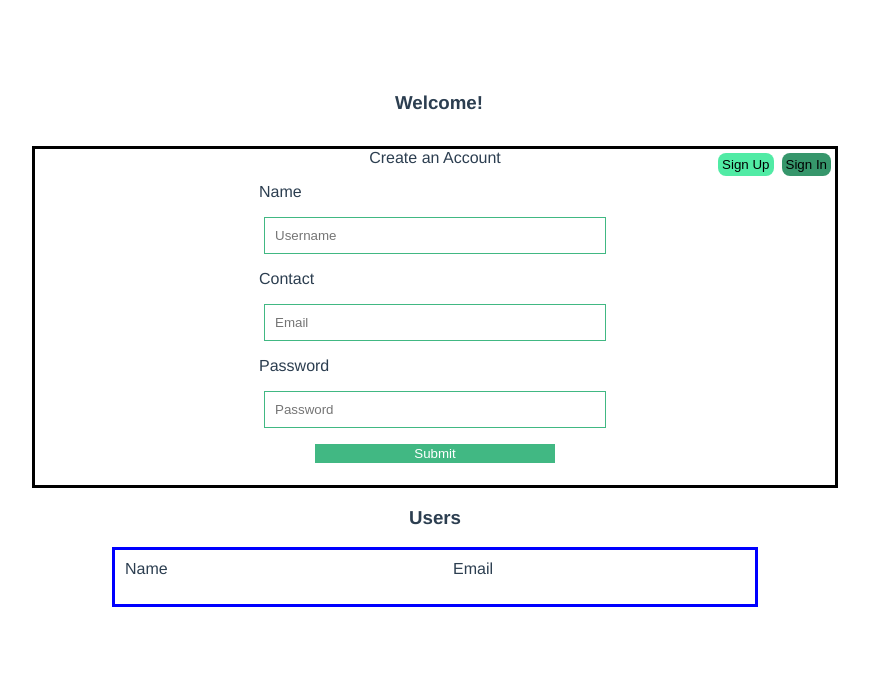
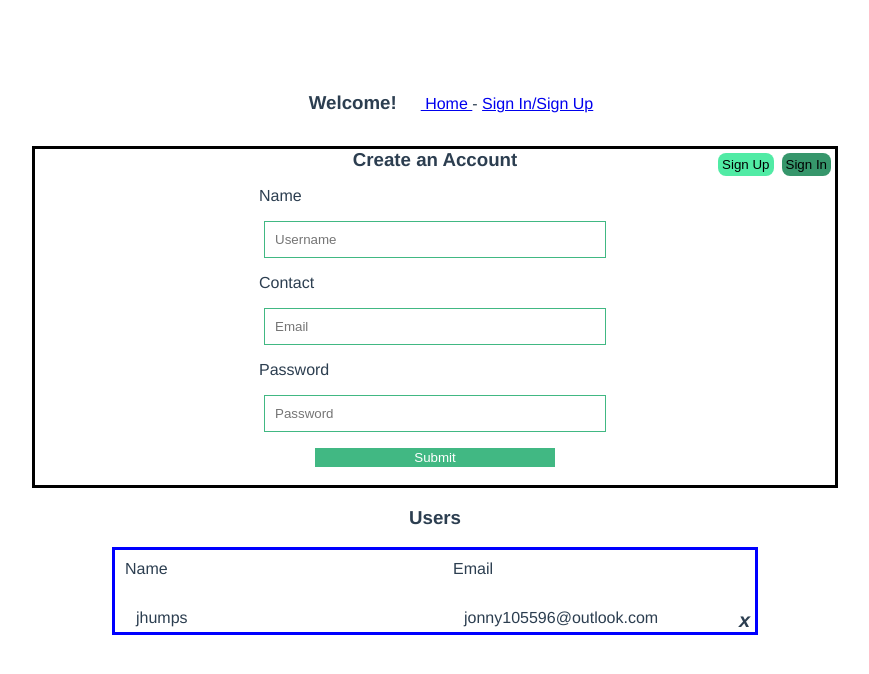
Before and after one commit to JonathanHumphrey/user-creation, a Vue app: page /register in a window 1280 px wide. Shown: the top 674 px of the page, without its empty margins (205-1074 px from the left). Built offline with nearby package versions, Linux system fonts and the light colour scheme; data requests are answered from the project's data file.

Commit message:
Added router

```diff
--- a/db.json
+++ b/db.json
@@ -1,5 +1,12 @@
 {
-  "users": [],
+  "users": [
+    {
+      "id": 107,
+      "name": "jhumps",
+      "email": "jonny105596@outlook.com",
+      "pass": "Dookie"
+    }
+  ],
   "posts": [
     {
       "id": 1,
--- a/package.json
+++ b/package.json
@@ -6,14 +6,16 @@
     "serve": "vue-cli-service serve",
     "build": "vue-cli-service build",
     "lint": "vue-cli-service lint",
-    "backend" : "json-server --watch db.json --port 5000"
+    "backend": "json-server --watch db.json --port 5000"
   },
   "dependencies": {
     "axios": "^0.24.0",
     "core-js": "^3.6.5",
     "json-db": "0.0.2",
     "vue": "^3.0.0",
-    "vuex": "^4.0.2"
+    "vue-router": "^4.0.12",
+    "vuex": "^4.0.2",
+    "vuex-persistedstate": "^4.1.0"
   },
   "devDependencies": {
     "@vue/cli-plugin-babel": "~4.5.0",
--- a/src/App.vue
+++ b/src/App.vue
@@ -1,8 +1,12 @@
 <template>
   <div class="container">
     <Header />
-    <FormContainer />
+    <!-- Router links for A Home component and form rendering -->
+    <router-link to="/"> Home </router-link>
+    -
+    <router-link to="register">Sign In/Sign Up</router-link>
 
+    <router-view></router-view>
     <AllUsers />
   </div>
 </template>
@@ -10,22 +14,19 @@
 <script>
 // Vuex plugins
 
-
 // Component Imports
-import Header from './components/Header.vue'
-import FormContainer from './components/FormContainer.vue'
-import AllUsers from './components/AllUsers.vue'
+import Header from "./components/Header.vue";
+//import FormContainer from "./components/FormContainer.vue";
+import AllUsers from "./components/AllUsers.vue";
 
 export default {
-  name: 'App',
+  name: "App",
   // Components imports
   components: {
     Header,
     AllUsers,
-    FormContainer
   },
-
-}
+};
 </script>
 
 <style>
@@ -37,7 +38,7 @@ export default {
   color: #2c3e50;
   margin-top: 60px;
 }
-.container{
+.container {
   max-width: 1100px;
   margin: auto;
   padding: 0 2rem;
--- a/src/components/FormContainer.vue
+++ b/src/components/FormContainer.vue
@@ -3,7 +3,7 @@
     <!-- Sign in form -->
     <form @submit="onSubmit" id="0">
       <div class="sign-in-form" v-show="hasAccount">
-        Sign In
+        <h3>Sign In</h3>
         <div v-for="item in signInForm" v-bind:key="item.id" class="form">
           <p class="section-name">{{ item.sectionName }}</p>
           <div v-for="field in item.fields" v-bind:key="field.id">
@@ -24,7 +24,7 @@
     <!-- Sign in form -->
     <form @submit="onSubmit" id="1">
       <div class="sign-up-form" v-show="!hasAccount">
-        Create an Account
+        <h3>Create an Account</h3>
         <div v-for="item in signUpForm" v-bind:key="item.id" class="form">
           <p class="section-name">{{ item.sectionName }}</p>
           <div v-for="field in item.fields" v-bind:key="field.id">
@@ -116,6 +116,15 @@ export default {
         console.log(newUser);
 
         this.signUpUser(newUser);
+
+        e.target[0].value = "";
+        e.target[1].value = "";
+        e.target[2].value = "";
+
+        alert("Account Successfully Created!");
+      } else if (e.path[0].id === "0") {
+        console.log(e.target[0].value);
+
       }
     },
   },
@@ -174,8 +183,8 @@ export default {
   top: 0;
 }
 h3 {
-  width: 5rem;
-  margin: 2rem;
+  width: 100%;
+  margin: auto;
   display: inline-block;
 }
 label {
--- a/src/main.js
+++ b/src/main.js
@@ -1,6 +1,8 @@
 import { createApp } from "vue";
 import App from "./App.vue";
-//import router from "./router";
+import router from "./router";
 import store from "./store";
 
-createApp(App).use(store).mount("#app");
+
+
+createApp(App).use(store).use(router).mount("#app");
--- /dev/null
+++ b/src/router.js
@@ -0,0 +1,25 @@
+import { createWebHistory, createRouter } from 'vue-router'
+import Home from './views/Home.vue'
+import UserAction from './views/UserAction.vue'
+
+// Defines the routes and components to render
+const routes = [
+    {
+        path: '/',
+        name: Home,
+        component: Home
+    },
+     {
+        path: '/register',
+        name: UserAction,
+        component: UserAction
+    }
+]
+// creates history so that the user can use the back button to navigate
+const router = createRouter({
+    history: createWebHistory(),
+    routes
+})
+
+
+export default router;
--- a/src/store/index.js
+++ b/src/store/index.js
@@ -1,10 +1,12 @@
 import { createStore } from "vuex";
+import createPersistedState from "vuex-persistedstate"
 import users from './modules/users.js';
 
 
 // Create the store
 export default createStore({
     modules: {
-        users
-    }
+        users,
+    },
+    plugins: [createPersistedState()]
 })
--- a/src/store/modules/users.js
+++ b/src/store/modules/users.js
@@ -2,6 +2,7 @@ import axios from 'axios'
 
 const state = {
     users: [],
+    posts: null,
     userHasAccount: false,
     forms: {
         signUpForm: {
@@ -73,7 +74,7 @@ const state = {
 // Grabs allUsers from the state
 const getters = {
     allUsers: (state) => state.users,
-    allState: (state) => state
+    allState: (state) => state,
 };
 const actions = {
     // executes the actions "signUpUser" from UserSignUp.vue and commits the object to the 'newUser' mutation
--- /dev/null
+++ b/src/views/Home.vue
@@ -0,0 +1,3 @@
+<template>
+  <div>Home</div>
+</template>
--- /dev/null
+++ b/src/views/UserAction.vue
@@ -0,0 +1,17 @@
+
+
+<template>
+  <div>
+    <FormComponent />
+  </div>
+</template>
+<script>
+import FormComponent from "../components/FormContainer.vue";
+
+export default {
+  name: "UserAction",
+  components: {
+    FormComponent,
+  },
+};
+</script>
```
Also changed, not shown: 1 other file (tests, documents, lock files or other folders).
